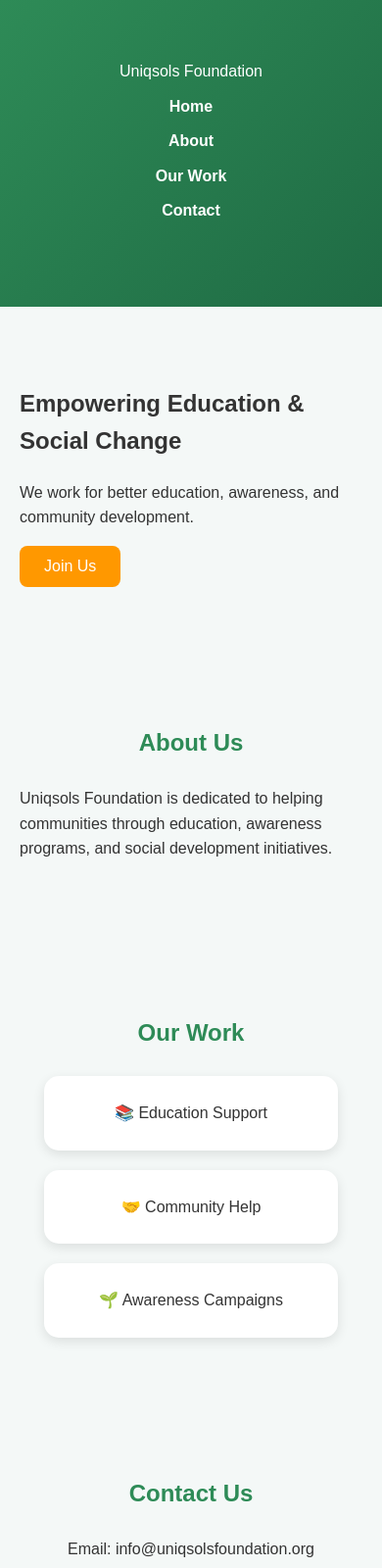
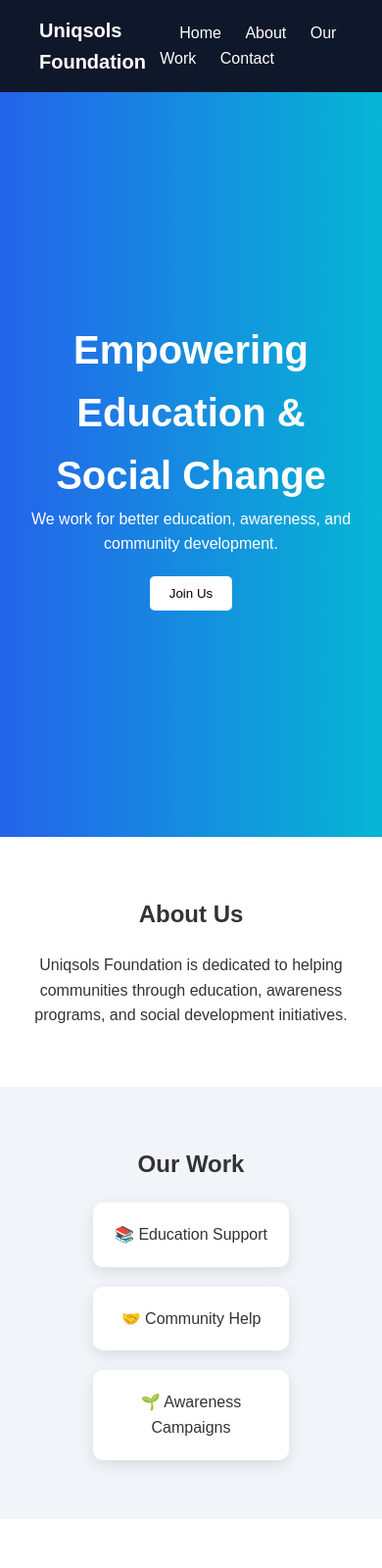
Before and after one commit to shimmer-coder/uniqsols-foundation-, a plain HTML site: page index.html in a window 390 px wide. Shown: the top 1600 px of the page at 98% size. Drawn offline with Linux system fonts and the light colour scheme.

Commit message:
Update style.css

```diff
--- a/style.css
+++ b/style.css
@@ -1,184 +1,104 @@
-body{
-    margin:0;
-    font-family:Arial, sans-serif;
-    background:#f4f8f7;
-    color:#333;
-    line-height:1.6;
+* {
+  margin: 0;
+  padding: 0;
+  box-sizing: border-box;
+  font-family: Arial, sans-serif;
 }
 
-/* HEADER */
-
-header{
-    background:linear-gradient(135deg,#2E8B57,#1f6b44);
-    color:white;
-    text-align:center;
-    padding:60px 20px;
+body {
+  line-height: 1.6;
+  color: #333;
 }
 
-header img{
-    margin-bottom:15px;
+/* Navbar */
+header {
+  display: flex;
+  justify-content: space-between;
+  align-items: center;
+  padding: 15px 40px;
+  background: #0f172a;
+  color: white;
+  position: sticky;
+  top: 0;
 }
 
-header h1{
-    font-size:48px;
-    margin:10px 0;
+.logo {
+  font-size: 20px;
+  font-weight: bold;
 }
 
-.tagline{
-    font-size:22px;
-    font-weight:bold;
-    margin-bottom:20px;
+nav a {
+  color: white;
+  margin-left: 20px;
+  text-decoration: none;
 }
 
-/* NAVBAR */
-
-nav{
-    margin-bottom:25px;
+nav a:hover {
+  color: #38bdf8;
 }
 
-nav a{
-    color:white;
-    text-decoration:none;
-    margin:0 12px;
-    font-weight:bold;
-    transition:0.3s;
+/* Hero */
+.hero {
+  height: 90vh;
+  background: linear-gradient(to right, #2563eb, #06b6d4);
+  color: white;
+  display: flex;
+  flex-direction: column;
+  justify-content: center;
+  align-items: center;
+  text-align: center;
+  padding: 20px;
 }
 
-nav a:hover{
-    color:#ffd54f;
+.hero h1 {
+  font-size: 40px;
 }
 
-/* BUTTONS */
-
-button{
-    background:#ff9800;
-    color:white;
-    border:none;
-    padding:12px 25px;
-    border-radius:8px;
-    font-size:16px;
-    cursor:pointer;
-    transition:0.3s;
+.hero button {
+  margin-top: 20px;
+  padding: 10px 20px;
+  border: none;
+  background: white;
+  color: black;
+  cursor: pointer;
+  border-radius: 5px;
 }
 
-button:hover{
-    background:#e68900;
-    transform:scale(1.05);
+/* Sections */
+.section {
+  padding: 60px 20px;
+  text-align: center;
 }
 
-/* SECTIONS */
-
-section{
-    max-width:1200px;
-    margin:auto;
-    padding:60px 20px;
+.section h2 {
+  margin-bottom: 20px;
 }
 
-section h2{
-    text-align:center;
-    color:#2E8B57;
-    margin-bottom:25px;
+/* Dark section */
+.dark {
+  background: #f1f5f9;
 }
 
-/* CARDS */
-
-.cards{
-    display:flex;
-    justify-content:center;
-    flex-wrap:wrap;
-    gap:20px;
+/* Cards */
+.cards {
+  display: flex;
+  justify-content: center;
+  gap: 20px;
+  flex-wrap: wrap;
 }
 
-.card{
-    background:white;
-    width:250px;
-    padding:25px;
-    border-radius:15px;
-    box-shadow:0 4px 12px rgba(0,0,0,0.1);
-    text-align:center;
-    transition:0.3s;
+.card {
+  background: white;
+  padding: 20px;
+  width: 200px;
+  border-radius: 10px;
+  box-shadow: 0 5px 15px rgba(0,0,0,0.1);
 }
 
-.card:hover{
-    transform:translateY(-8px);
+/* Footer */
+footer {
+  background: #0f172a;
+  color: white;
+  text-align: center;
+  padding: 15px;
 }
-
-/* TABLE */
-
-table{
-    width:100%;
-    border-collapse:collapse;
-    background:white;
-    margin-top:20px;
-    box-shadow:0 4px 12px rgba(0,0,0,0.1);
-}
-
-th{
-    background:#2E8B57;
-    color:white;
-}
-
-th,td{
-    padding:15px;
-    border:1px solid #ddd;
-    text-align:center;
-}
-
-/* FORM */
-
-form{
-    background:white;
-    max-width:500px;
-    margin:auto;
-    padding:30px;
-    border-radius:15px;
-    box-shadow:0 4px 12px rgba(0,0,0,0.1);
-}
-
-input{
-    width:100%;
-    padding:12px;
-    margin-bottom:15px;
-    border:1px solid #ccc;
-    border-radius:8px;
-    box-sizing:border-box;
-}
-
-/* CONTACT */
-
-#contact{
-    text-align:center;
-}
-
-/* FOOTER */
-
-footer{
-    background:#222;
-    color:white;
-    text-align:center;
-    padding:20px;
-    margin-top:40px;
-}
-
-/* MOBILE */
-
-@media(max-width:768px){
-
-    header h1{
-        font-size:32px;
-    }
-
-    .cards{
-        flex-direction:column;
-        align-items:center;
-    }
-
-    table{
-        font-size:12px;
-    }
-
-    nav a{
-        display:block;
-        margin:10px 0;
-    }
-}
```
